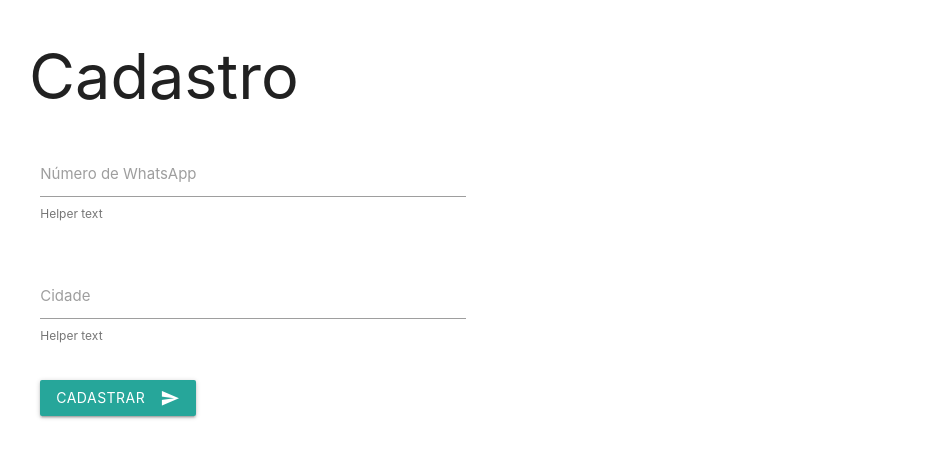
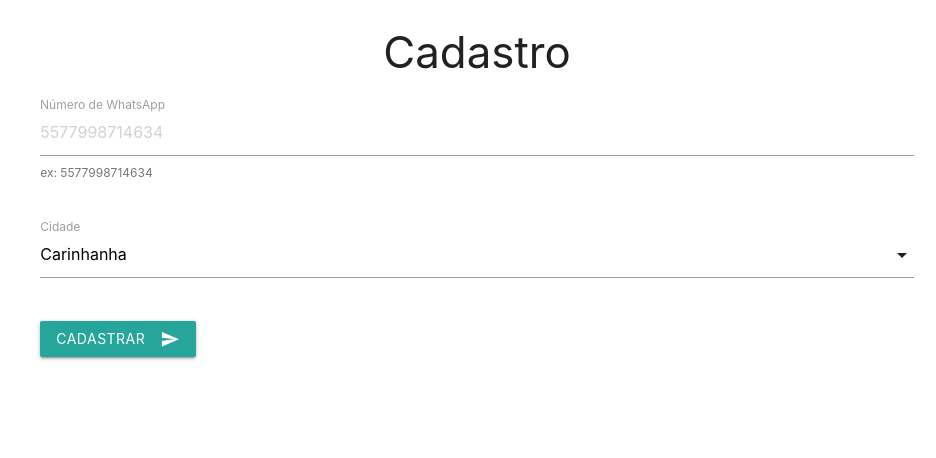
Before and after one commit to ORuan/covid-api, a Django app: page /u/create/ in a window 1280 px wide. Shown: the top 458 px of the page, without its empty margins (163-1099 px from the left). Run offline with Django 3.2, Linux system fonts and the light colour scheme.

Commit message:
add style in templates

```diff
--- a/leads/forms.py
+++ b/leads/forms.py
@@ -1,7 +1,12 @@
 from leads.models import Leads
 from django.forms import ModelForm
+from django import forms
 
 class UserForm(ModelForm):
     class Meta:
         model = Leads
-        fields = '__all__'
+        fields = ['number', 'city']
+
+        widgets = {
+            'number': forms.NumberInput(attrs={'class':'validate', 'placeholder':'5577998714634', 'id':"number" }),
+        }
--- a/leads/models.py
+++ b/leads/models.py
@@ -1,5 +1,23 @@
 from django.db import models
+
 
 class Leads(models.Model):
     number = models.CharField(max_length=15, null=False)
-    city = models.CharField(max_length=50, null=False)
+
+
+    CNN = "Carinhanha"
+    MLH = "Malhada"
+    GNB = "Guanambi"
+    PLM = "Palmas"
+
+    MONTH_CHOICES = (
+        (CNN, "Carinhanha"),
+        (MLH, "Malhada"),
+        (GNB, "Guanambi"),
+        (PLM, "Palmas"),
+    )
+
+    city = models.CharField(max_length=50,
+                    choices=MONTH_CHOICES,
+                    default=CNN
+                )
--- a/leads/templates/base.html
+++ b/leads/templates/base.html
@@ -13,6 +13,7 @@
 
         {% endblock content %}
     </div>
+    <script src="https://code.jquery.com/jquery-3.5.1.slim.min.js" integrity="sha256-4+XzXVhsDmqanXGHaHvgh1gMQKX40OUvDEBTu8JcmNs=" crossorigin="anonymous"></script>
     <script src="https://cdnjs.cloudflare.com/ajax/libs/materialize/1.0.0/js/materialize.min.js"></script>
 </body>
 
--- a/leads/templates/forms/cancel.html
+++ b/leads/templates/forms/cancel.html
@@ -1,7 +1,8 @@
 {% extends 'base.html' %}
 {% block content %}
 <div class="row">
-    <h1>Cancelar Inscrição</h1>
+    <h3>Cancelar Inscrição</h3>
+    <h6>Uma pena que queria cancelar a inscrição</h6>
     <form class="col s12" method="POST">
         {% csrf_token %}
         <button class="btn waves-effect waves-light" type="submit" name="action">Cadastrar
--- a/leads/templates/forms/create.html
+++ b/leads/templates/forms/create.html
@@ -1,21 +1,21 @@
 {% extends 'base.html' %}
 {% block content %}
-<div class="row" style="margin: 0 auto;">
-    <h1>Cadastro</h1>
-    <form class="col s6" method="POST">
+<div class="row">
+    <form class="col s12" method="POST">
+        <h3 style="text-align: center;">Cadastro</h3>
         {% csrf_token %}
+
         <div class="row">
             <div class="input-field col s12">
-                <input id="email" type="text" class="validate">
-                <label for="email">Número de WhatsApp</label>
-                <span class="helper-text" data-error="wrong" data-success="right">Helper text</span>
+                <label for="number">Número de WhatsApp</label>
+                {{ form.number }}
+                <span class="helper-text" data-error="Errado" data-success="Correto">ex: 5577998714634</span>
             </div>
         </div>
         <div class="row">
             <div class="input-field col s12">
-                <input id="email" type="text" class="validate">
-                <label for="email">Cidade</label>
-                <span class="helper-text" data-error="wrong" data-success="right">Helper text</span>
+                {{ form.city }}
+                <label>Cidade</label>
             </div>
         </div>
         <button class="btn waves-effect waves-light" type="submit" name="action">Cadastrar
@@ -23,4 +23,12 @@
         </button>
     </form>
 </div>
+
+<script>
+    document.addEventListener('DOMContentLoaded', function () {
+        let options = null
+        var elems = document.querySelectorAll('select');
+        var instances = M.FormSelect.init(elems, options);
+    });
+</script>
 {% endblock content %}
--- a/leads/urls.py
+++ b/leads/urls.py
@@ -1,8 +1,9 @@
-from leads.views import register_users, cancel_users
+from leads.views import register_users, cancel_users, sucess
 from django.urls import path, include
 
 
 urlpatterns = [
     path('create/', register_users, name="create"),
+    path('sucess/',sucess , name="sucess"),
     path('cancel/', cancel_users, name="cancel"),
 ]
--- a/leads/views.py
+++ b/leads/views.py
@@ -1,5 +1,5 @@
 from leads.models import Leads
-from django.shortcuts import render
+from django.shortcuts import render, redirect
 from leads.forms import UserForm
 
 def register_users(request):
@@ -7,7 +7,7 @@ def register_users(request):
         form_data = UserForm(request.POST)
         if form_data.is_valid():
             form_data.save()
-            return redirect('/')
+            return redirect('leads:create')
         else:
             form_data = UserForm(request.POST)
             return render(request, 'forms/create.html', {'form':form_data})
@@ -20,8 +20,6 @@ def register_users(request):
         }
         return render(request, 'forms/create.html', context)
 
-
-
 def cancel_users(request):
     if request.method == "POST":
         form_data = UserForm(request.POST)
@@ -30,12 +28,16 @@ def cancel_users(request):
             return redirect('painel')
         else:
             form_data = UserForm(request.POST)
-            return render(request, 'forms/create.html', {'form':form_data})
-        return render(request, 'forms/create.html', {'form':form_data})
+            return render(request, 'forms/cancel.html', {'form':form_data})
+        return render(request, 'forms/cancel.html', {'form':form_data})
     else:
         form_data = UserForm()
         context = {
             "form":form_data,
             "title":"Cadastro"
         }
-        return render(request, 'forms/create.html', context)
+        return render(request, 'forms/cancel.html', context)
+
+
+def sucess(request):
+    return render(request, 'sucess.html')
```
Also changed, not shown: leads/templates/sucess.html (+19 -0 lines).
